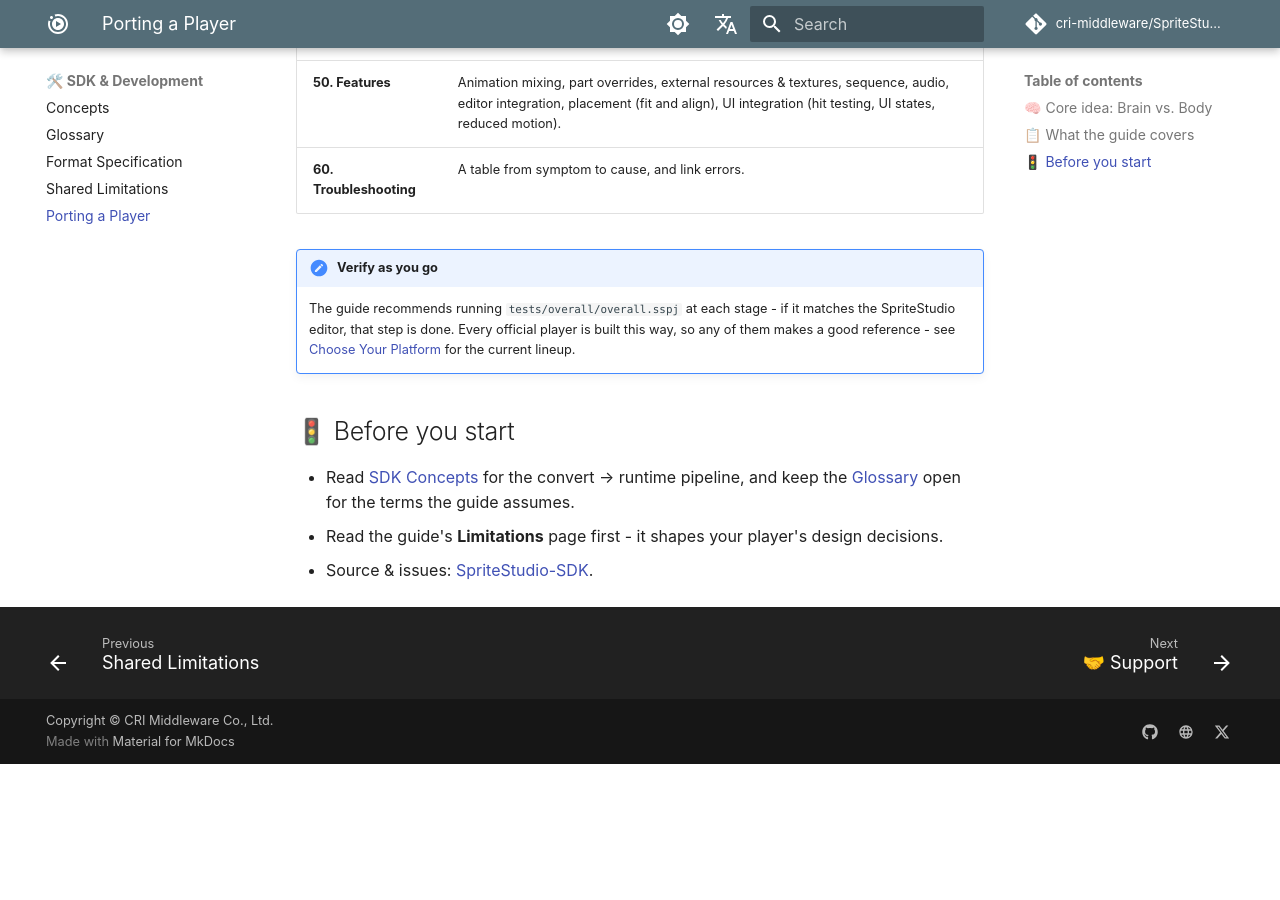
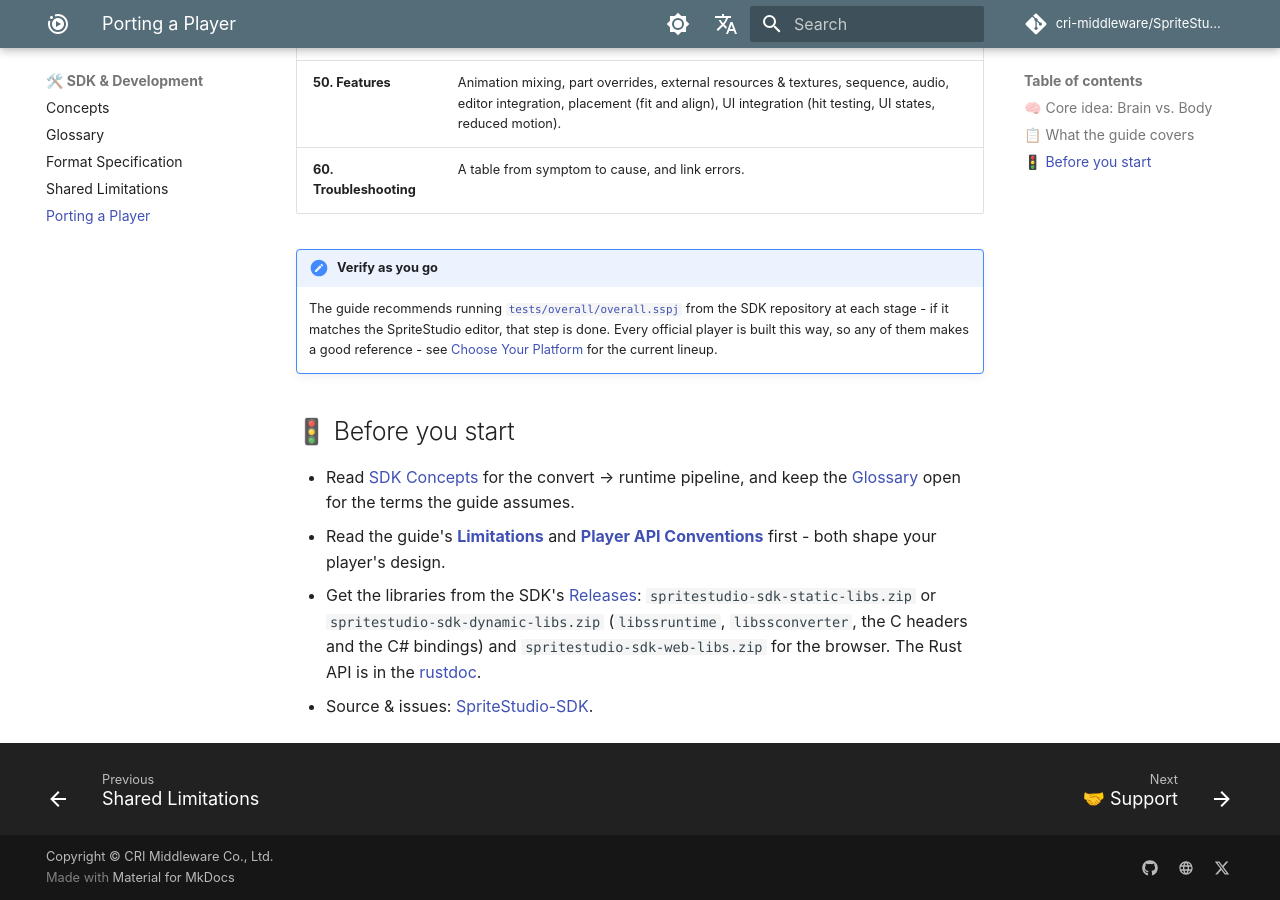
Before and after one commit to cri-middleware/SpriteStudio-Docs, an MkDocs documentation site: the page built from docs/en/sdk/porting.md, in a window 1280 px wide and 900 px high, scrolled down 962 px. Built offline with MkDocs 1.6.1 and Material for MkDocs 9.7.7, drawn with Linux system fonts in a browser that asks for light colours; comment, search, counter and statistics services are not loaded; before the commit the page ends 1726 px from its top, so only the background shows below that.

Commit message:
docs: link what Porting a Player tells you to read and get
The page told porters to read the guide's Limitations first without linking it, left out the Player API Conventions the SDK README also says to read first, and did not say where tests/overall/overall.sspj is. It now links all three, and says where the prebuilt libraries come from (the SDK Release's static, dynamic and web zips, named as scripts/build-release.sh names them) and where the Rust API reference is.

```diff
--- a/docs/en/sdk/porting.md
+++ b/docs/en/sdk/porting.md
@@ -29,7 +29,8 @@ engine's Body to the shared Brain.
 | **60. Troubleshooting** | A table from symptom to cause, and link errors. |
 
 !!! note "Verify as you go"
-    The guide recommends running `tests/overall/overall.sspj` at each stage - if it matches
+    The guide recommends running [`tests/overall/overall.sspj`](https://github.com/cri-middleware/SpriteStudio-SDK/blob/HEAD/tests/overall/overall.sspj)
+    from the SDK repository at each stage - if it matches
     the SpriteStudio editor, that step is done. Every official player is built this way, so any
     of them makes a good reference - see
     [Choose Your Platform](../overview/choose-your-platform.md) for the current lineup.
@@ -38,5 +39,12 @@ engine's Body to the shared Brain.
 
 - Read [SDK Concepts](./concepts.md) for the convert -> runtime pipeline, and keep the
   [Glossary](./glossary.md) open for the terms the guide assumes.
-- Read the guide's **Limitations** page first - it shapes your player's design decisions.
+- Read the guide's **[Limitations](https://github.com/cri-middleware/SpriteStudio-SDK/blob/HEAD/libs/ssruntime/docs/10_introduction/20_limitations.md)** and
+  **[Player API Conventions](https://github.com/cri-middleware/SpriteStudio-SDK/blob/HEAD/libs/ssruntime/docs/20_design/30_api_conventions.md)** first - both shape your
+  player's design.
+- Get the libraries from the SDK's [Releases](https://github.com/cri-middleware/SpriteStudio-SDK/releases):
+  `spritestudio-sdk-static-libs.zip` or `spritestudio-sdk-dynamic-libs.zip` (`libssruntime`,
+  `libssconverter`, the C headers and the C# bindings) and `spritestudio-sdk-web-libs.zip` for the
+  browser. The Rust API is in the
+  [rustdoc](https://cri-middleware.github.io/SpriteStudio-SDK/api/ssruntime/index.html).
 - Source & issues: [SpriteStudio-SDK](https://github.com/cri-middleware/SpriteStudio-SDK).
```
Also changed, not shown: docs/ja/sdk/porting.md (+3 -2 lines).
